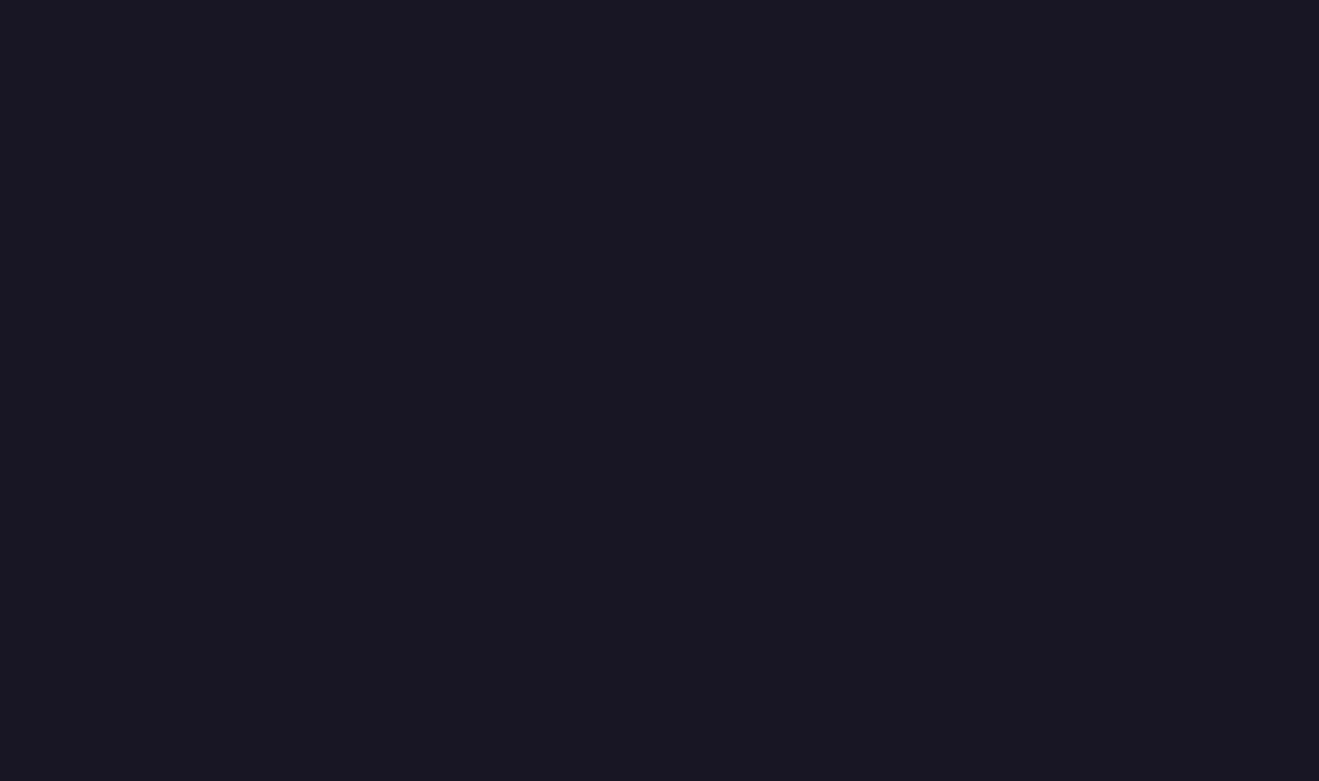
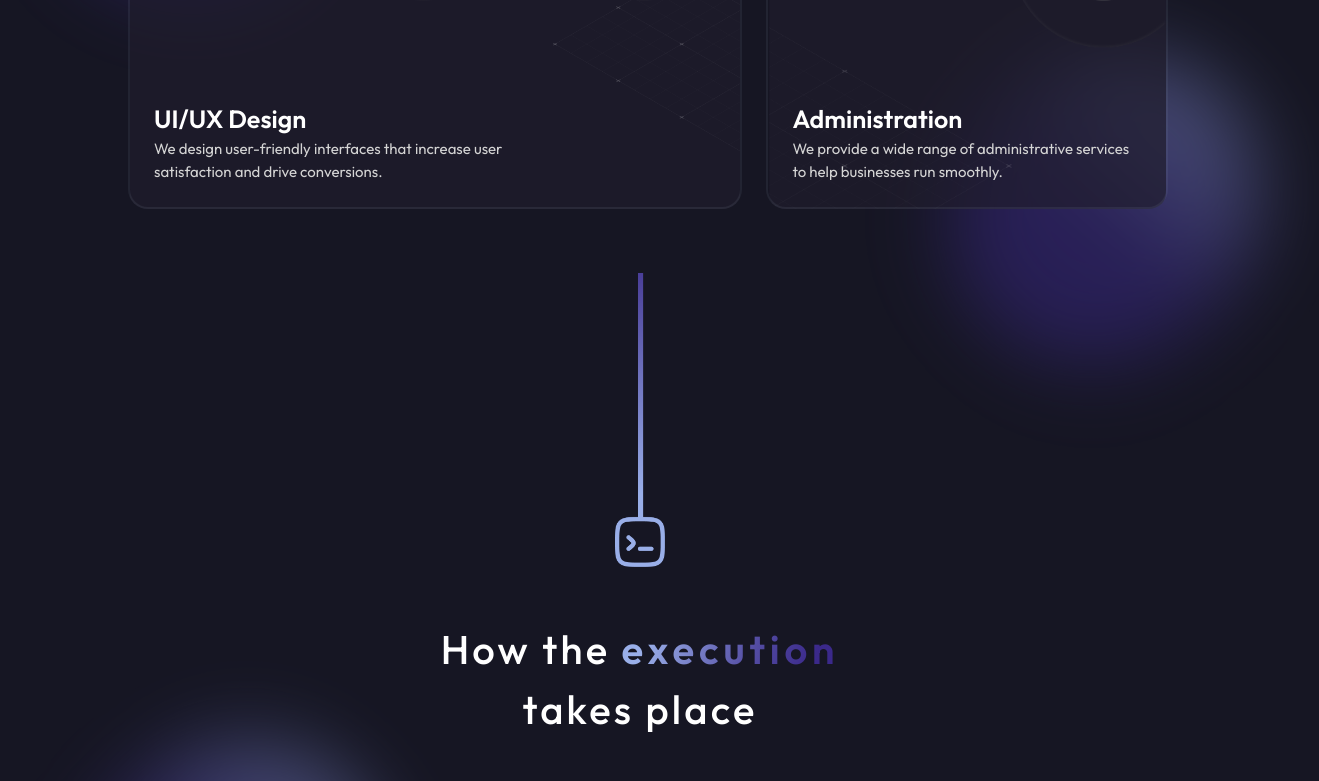
Before and after one commit to TheRoxer/elevate-web, a Next.js app: page / in a window 1280 px wide. Shown: the part 1899-2680 px from the top of the page, 1319 px wide, since content can reach past the window. Before the commit the page ends 1311 px from the top, so only its background shows below. Built offline with nearby package versions, Linux system fonts and the light colour scheme.

Commit message:
fix: deployment content

```diff
--- a/app/page.tsx
+++ b/app/page.tsx
@@ -12,10 +12,10 @@ export default function Home() {
         <div className="flex flex-col justify-start items-center w-1200px pb-8 mt-8">
           <Navbar />
           <Hero />
-          {/* <Services /> */}
-          {/* <Execution /> */}
-          {/* <Testimonials /> */}
-          {/* <Footer /> */}
+          <Services />
+          <Execution />
+          <Testimonials />
+          <Footer />
         </div>
       </main>
     </>
```
